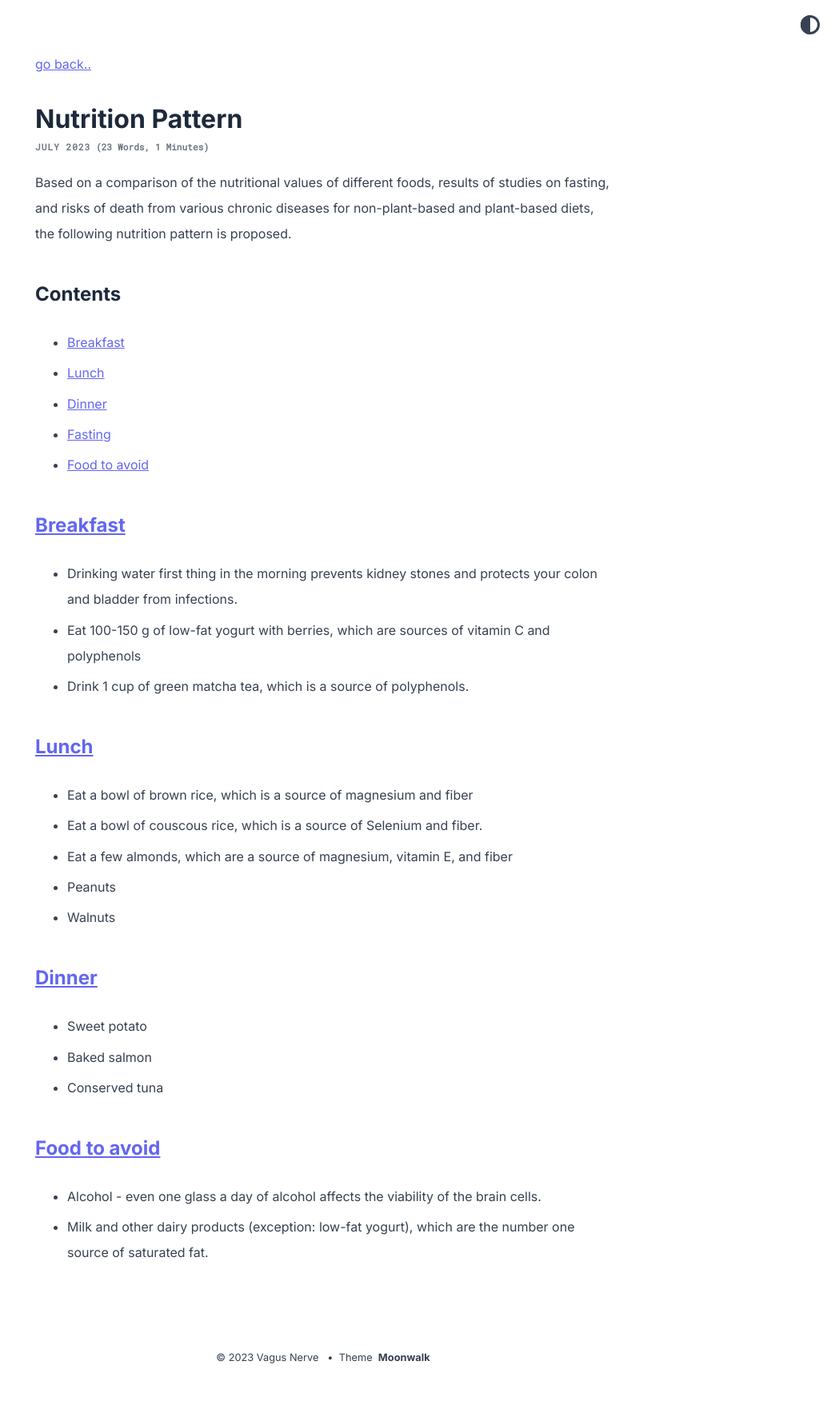
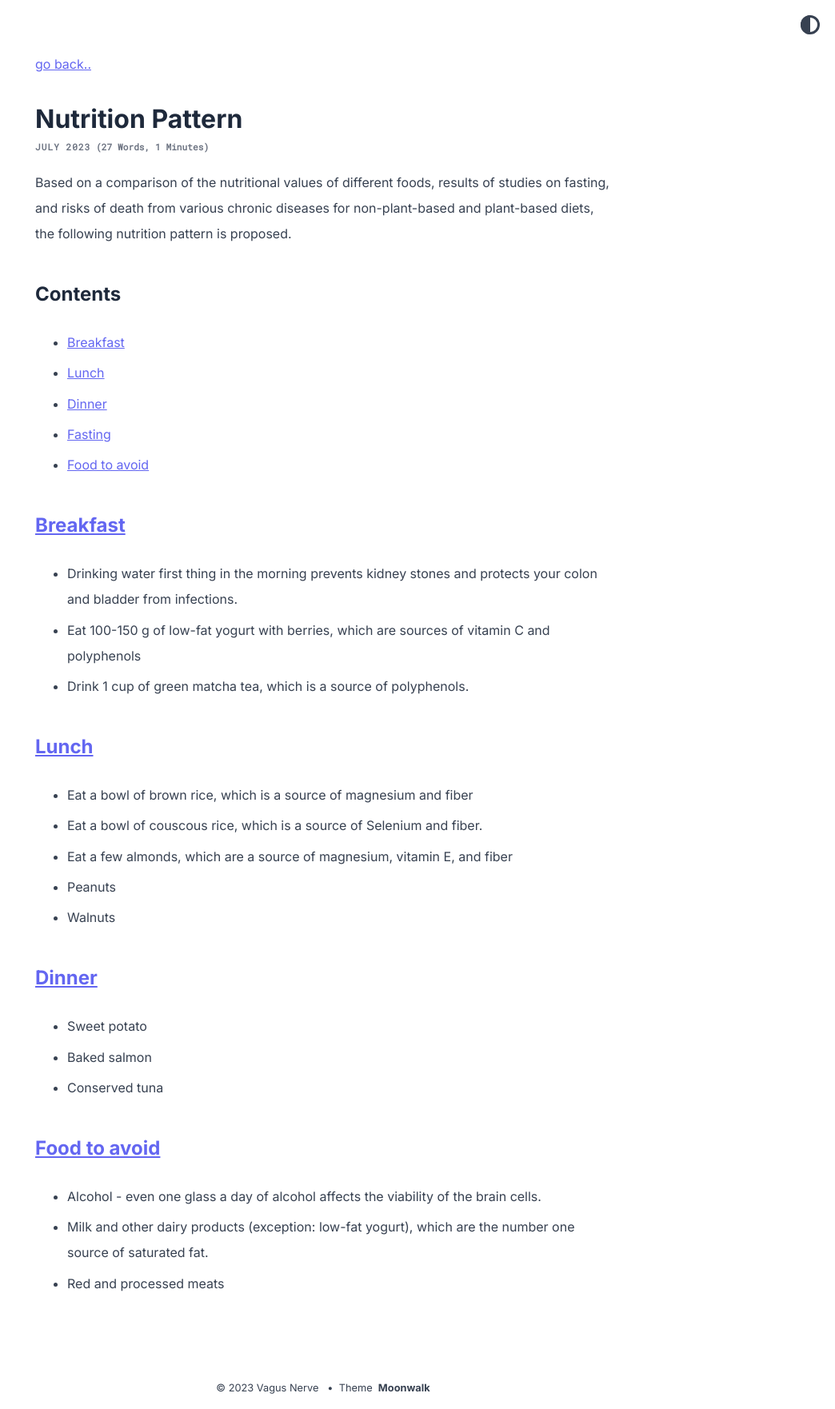
Before and after one commit to abhinavs/moonwalk, a Jekyll site: the page built from _posts/2023-07-24-nutrition-pattern.md, in a window 1280 px wide. Shown: the whole page at 80% size, without its empty margins (236-1280 px from the left). Built offline with Jekyll 4.4.1, drawn with Linux system fonts in a browser that asks for light colours; before the commit the page ends 1723 px from its top, so only the background shows below that.

Commit message:
Update 2023-07-24-nutrition-pattern.md

```diff
--- a/_posts/2023-07-24-nutrition-pattern.md
+++ b/_posts/2023-07-24-nutrition-pattern.md
@@ -36,3 +36,4 @@ Based on a comparison of the nutritional values of different foods, results of s
 
 -  Alcohol - even one glass a day of alcohol affects the viability of the brain cells.
 -  Milk and other dairy products (exception: low-fat yogurt), which are the number one source of saturated fat.
+-  Red and processed meats
```
